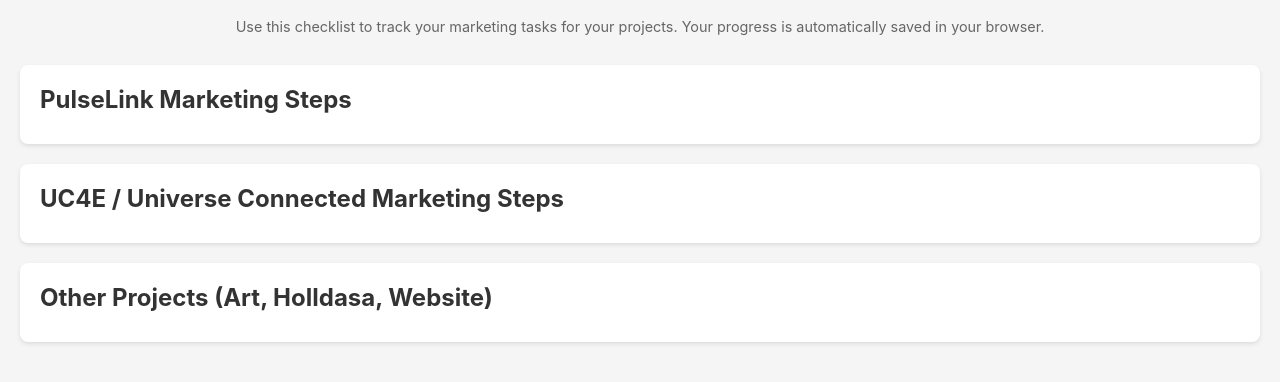
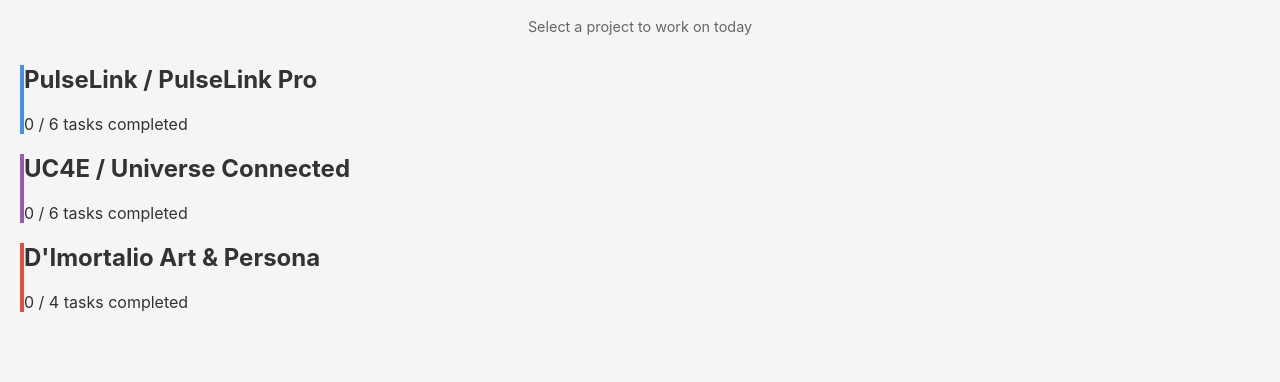
Before and after one commit to DamienLove/holldasa, a plain HTML site: page index.html in a window 1280 px wide. Shown: the part 62-444 px from the top of the page. Drawn offline with Linux system fonts and the light colour scheme.

Commit message:
Simplify HTML for dynamic app structure

```diff
--- a/index.html
+++ b/index.html
@@ -1,29 +1,13 @@
 <!DOCTYPE html>
 <html lang="en">
 <head>
-  <meta charset="UTF-8" />
-  <meta name="viewport" content="width=device-width, initial-scale=1.0" />
-  <title>Marketing Planner</title>
-  <link rel="stylesheet" href="style.css" />
+    <meta charset="UTF-8" />
+    <meta name="viewport" content="width=device-width, initial-scale=1.0" />
+    <title>Marketing Planner</title>
+    <link rel="stylesheet" href="style.css" />
 </head>
 <body>
-  <h1>Marketing Planner</h1>
-  <p class="subtitle">
-    Use this checklist to track your marketing tasks for your projects. Your
-    progress is automatically saved in your browser.
-  </p>
-  <div class="section">
-    <h2>PulseLink Marketing Steps</h2>
-    <ul id="pulselink-tasks" class="task-list"></ul>
-  </div>
-  <div class="section">
-    <h2>UC4E / Universe Connected Marketing Steps</h2>
-    <ul id="uc4e-tasks" class="task-list"></ul>
-  </div>
-  <div class="section">
-    <h2>Other Projects (Art, Holldasa, Website)</h2>
-    <ul id="other-tasks" class="task-list"></ul>
-  </div>
-  <script src="app.js"></script>
+    <div id="app-container"></div>
+    <script src="app.js"></script>
 </body>
 </html>
```
